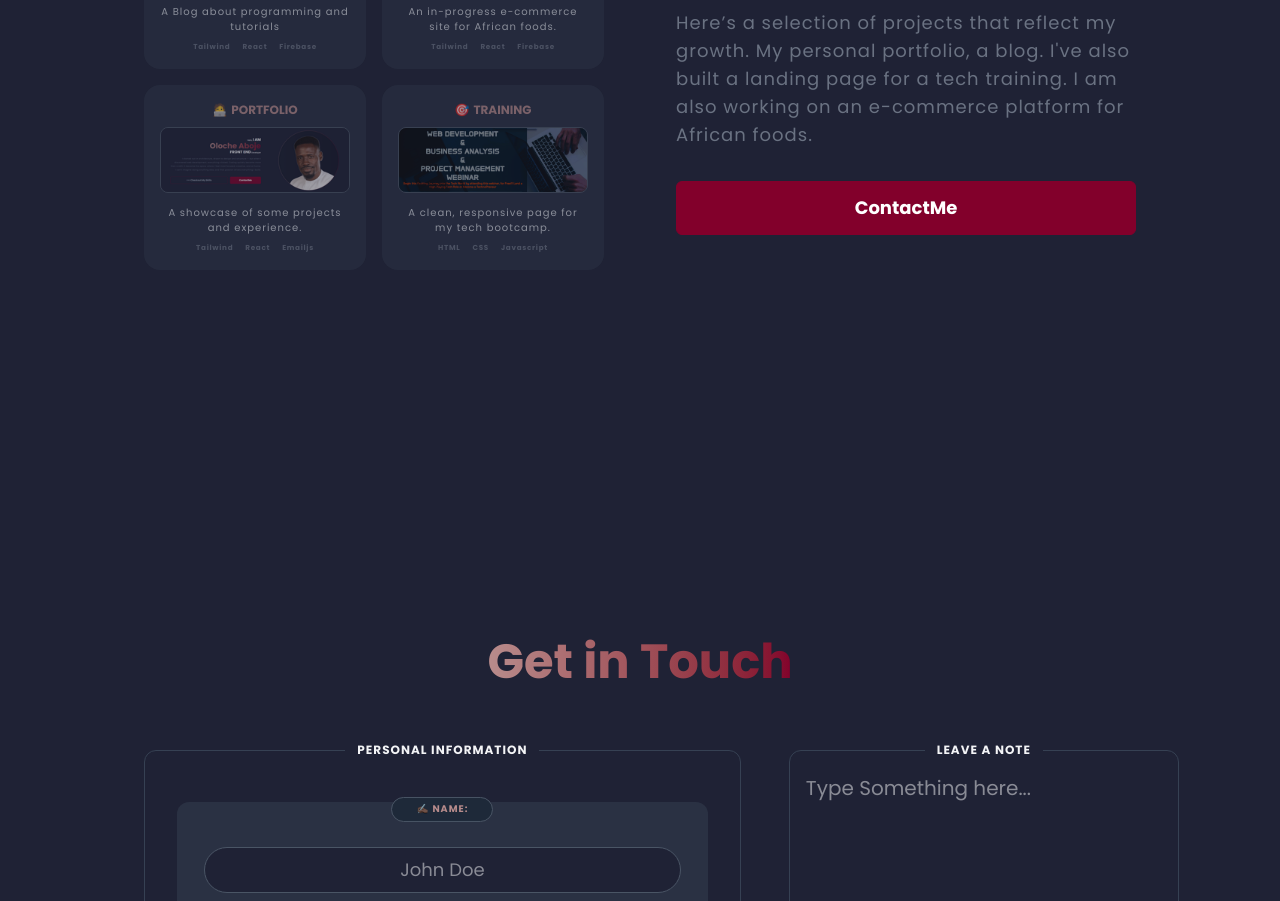
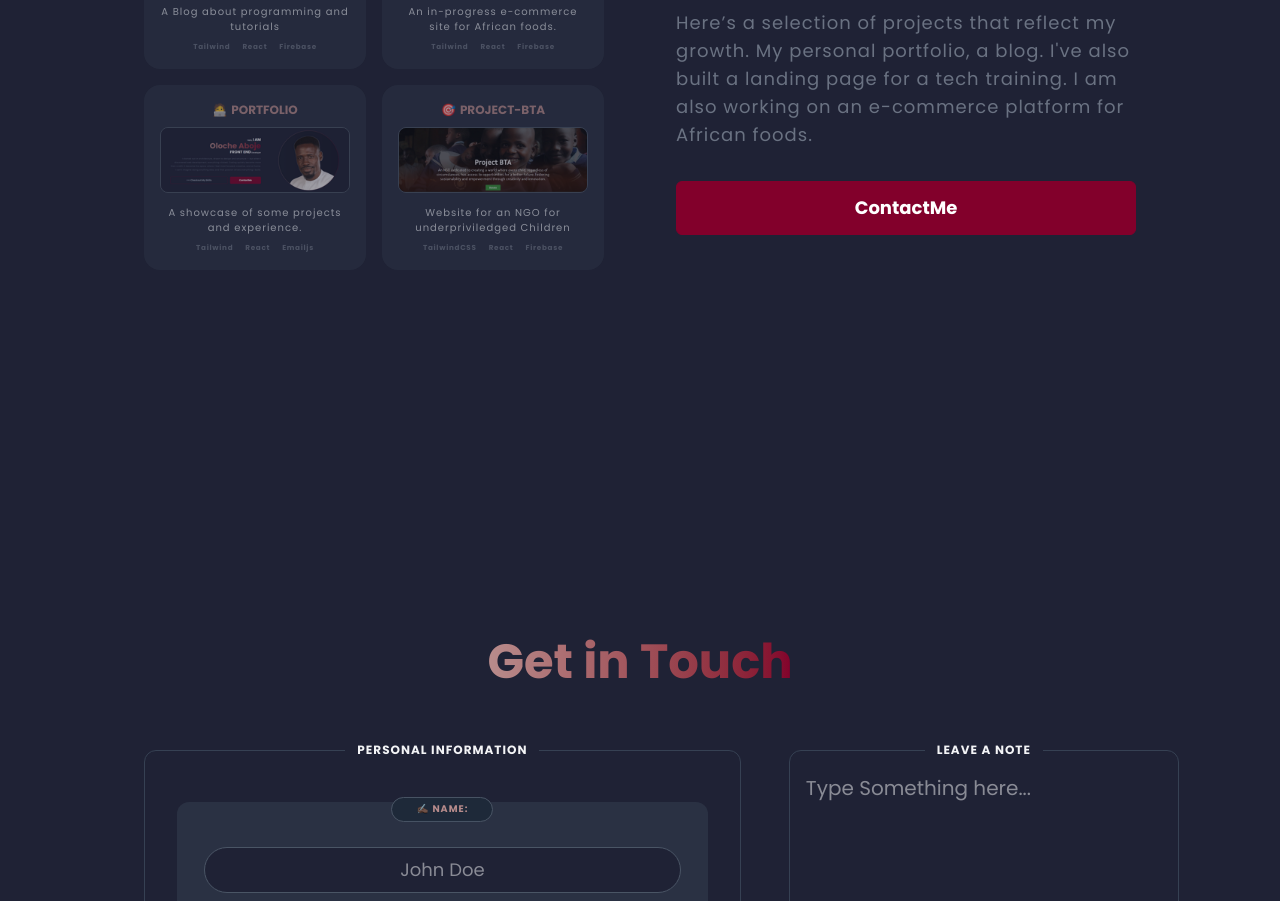
Before and after one commit to accdev1694/my-dynamic-portfolio, a React (Vite) app: page / in a window 1280 px wide. Shown: the part 1971-2872 px from the top of the page. Built offline with nearby package versions, Linux system fonts and the light colour scheme.

Commit message:
add bta website to projects

```diff
--- a/index.html
+++ b/index.html
@@ -2,7 +2,7 @@
 <html lang="en" class="scroll-smooth">
   <head>
     <meta charset="UTF-8" />
-    <link rel="icon" type="image/svg+xml" href="public/favicon.png" />
+    <link rel="icon" type="image/png" href="favicon.png" />
     <meta name="viewport" content="width=device-width, initial-scale=1.0" />
     <link rel="preconnect" href="https://fonts.googleapis.com" />
     <link rel="preconnect" href="https://fonts.gstatic.com" crossorigin />
--- a/utils.js
+++ b/utils.js
@@ -31,12 +31,12 @@ export const projects = [
     icon: "🧑‍💻",
   },
   {
-    title: "TRAINING",
-    image: getImgUrl("/assets/images/projects/landing-page.png"),
-    url: "https://techpivotlandingpage.netlify.app/",
+    title: "PROJECT-BTA",
+    image: getImgUrl("/assets/images/projects/bta.png"),
+    url: "https://olochesportfolio.netlify.app/",
     description:
-      "A clean, responsive page for my tech bootcamp.",
-    tools: ["HTML", "CSS", "Javascript"],
+      "Website for an NGO for underpriviledged Children",
+    tools: ["TailwindCSS","React", "Firebase"],
     icon: "🎯",
   },
 ];
```
Also changed, not shown: public/assets/images/projects/bta.png (added).
